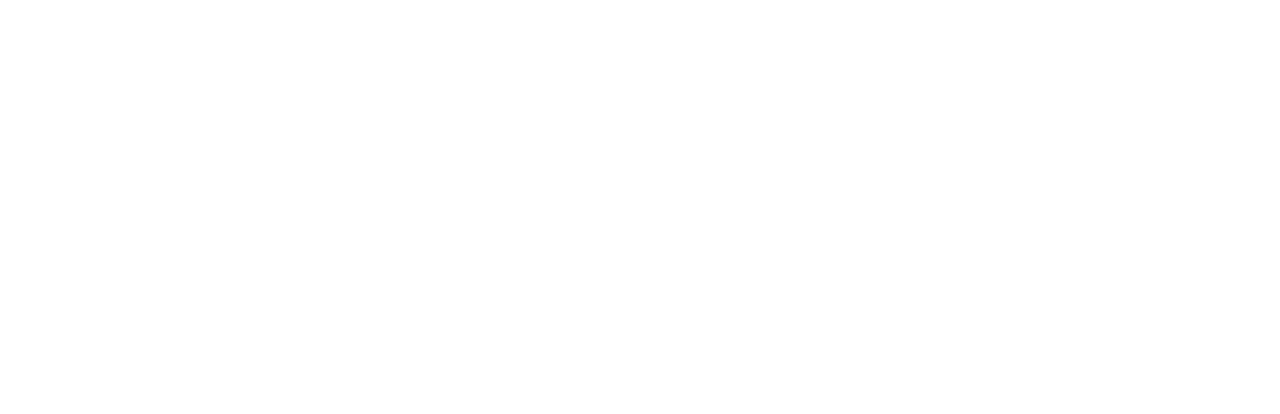
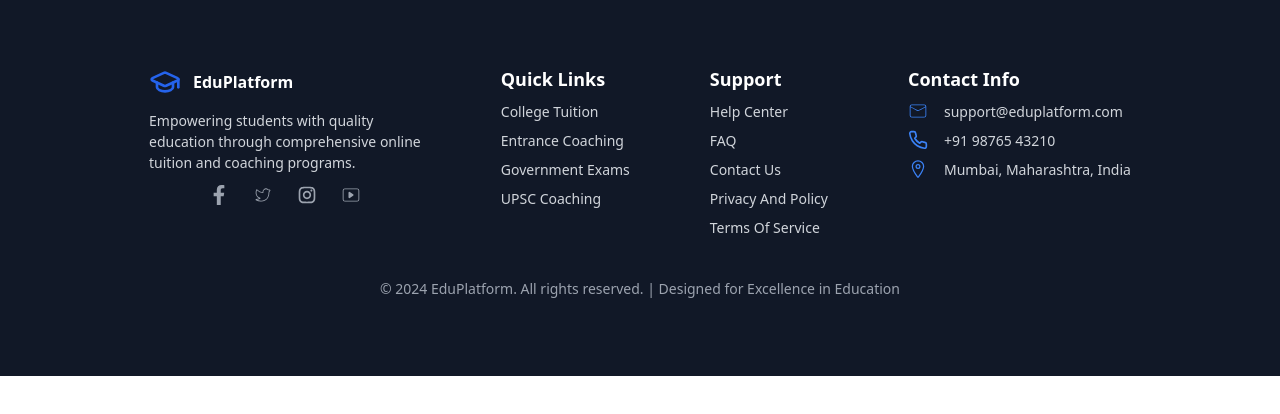
Before and after one commit to Midhun123-git/EduPlatFom, a React (Vite) app: page /Footer in a window 1280 px wide. Before the commit this address had no page. Shown: the top 414 px of the page. Built offline with nearby package versions, Linux system fonts and the light colour scheme.

Commit message:
Footer Completedx

```diff
--- a/src/App.jsx
+++ b/src/App.jsx
@@ -10,6 +10,7 @@
 import Review from "./Componets/Review"
 import ReviewPage from './Pages/ReviewPage'
 import Promotion from './Pages/Promotion'
+import Footer from './Pages/Footer'
 const App = () => {
   return (
 
@@ -23,6 +24,7 @@
        <Route path="/Review" element={<Review/>}/>
        <Route path="/ReviewPage" element={<ReviewPage/>}/>
        <Route path="/Promotion" element={<Promotion/>}/>
+       <Route path="/Footer" element={<Footer/>}/>
        {/* <Route path="/PopularCourses" element={<PopularCourses/>}/> */}
     </Routes>
   )
--- /dev/null
+++ b/src/Pages/Footer.jsx
@@ -0,0 +1,79 @@
+import React from 'react'
+import { LuGraduationCap } from "react-icons/lu";
+import { FaFacebookF } from "react-icons/fa";
+import { CiTwitter } from "react-icons/ci";
+import { RiInstagramLine } from "react-icons/ri";
+import { CiYoutube } from "react-icons/ci";
+import { CiMail } from "react-icons/ci";
+import { FiPhone } from "react-icons/fi";
+import { IoLocationOutline } from "react-icons/io5";
+const Footer = () => {
+  return (
+      <div className='flex flex-col w-full lg:h-[376px]
+     bg-[#111827] flex   items-center  justify-center
+      gap-10  px-5 py-10'>
+         <div className='
+    flex  flex-col lg:flex-row  items-start  justify-center
+      gap-10 md:gap-20  '>
+             <div className='flex flex-col gap-3 text-center lg:text-left'>
+                <div className='flex flex-row gap-3 items-center  justify-center lg:justify-start'>
+                                        <LuGraduationCap size={32} className='text-[#2563EB]'/>
+                                        <p className='font-[700]  text-[#FFFFFF]'>EduPlatform</p>
+                </div>
+                <p className='text-[#D1D5DB] font-[400] text-[14px]'>
+                    Empowering students with quality  <br />
+                    education through comprehensive online <br />
+                    tuition and coaching programs.
+                </p>
+                <div className='flex gap-6 justify-center lg:jystify-start'>
+                                        <FaFacebookF size={20} className='text-[#9CA3AF] cursor-pointer'/>
+                                        <CiTwitter size={20} className='text-[#9CA3AF] cursor-pointer'/>
+                                        <RiInstagramLine size={20} className='text-[#9CA3AF] cursor-pointer'/>
+                                        <CiYoutube  size={20} className='text-[#9CA3AF] cursor-pointer'/>
+                </div>
+             </div>
+
+             <div className='flex flex-col  gap-2'>
+                  <p className='font-[600] text-[18px] text-[#FFFFFF]'>Quick Links</p>
+                  <p className='font-[400] text-[14px] text-[#D1D5DB]'>College Tuition</p>
+                  <p className='font-[400] text-[14px] text-[#D1D5DB]'>Entrance Coaching</p>
+                  <p className='font-[400] text-[14px] text-[#D1D5DB]'>Government Exams</p>
+                  <p className='font-[400] text-[14px] text-[#D1D5DB]'>UPSC Coaching</p>
+
+             </div>
+
+             <div className='flex flex-col  gap-2'>
+                  <p className='font-[600] text-[18px] text-[#FFFFFF]'>Support</p>
+                  <p className='font-[400] text-[14px] text-[#D1D5DB]'>Help Center</p>
+                  <p className='font-[400] text-[14px] text-[#D1D5DB]'>FAQ</p>
+                  <p className='font-[400] text-[14px] text-[#D1D5DB]'>Contact Us</p>
+                  <p className='font-[400] text-[14px] text-[#D1D5DB]'>Privacy And Policy</p>
+                    <p className='font-[400] text-[14px] text-[#D1D5DB]'>Terms Of Service</p>
+             </div>
+             <div className='flex flex-col  gap-2'>
+                  <p className='font-[600] text-[18px] text-[#FFFFFF]'>Contact Info</p>
+                  <div className='flex gap-4'>
+                            <CiMail size={20} className='text-[#3B82F6]'/>
+                            <p className='font-[400] text-[14px] text-[#D1D5DB]'>support@eduplatform.com</p>
+                  </div>
+                  <div className='flex gap-4'>
+                            < FiPhone size={20} className='text-[#3B82F6]'/>
+                            <p className='font-[400] text-[14px] text-[#D1D5DB]'>+91 98765 43210</p>
+                  </div>
+                  <div className='flex gap-4'>
+                            <IoLocationOutline size={20} className='text-[#3B82F6]'/>
+                            <p className='font-[400] text-[14px] text-[#D1D5DB]'>Mumbai, Maharashtra, India</p>
+                  </div>
+
+             </div>
+
+
+
+    </div>
+     <p className='text-center text-[14px] font-[400] text-[#9CA3AF] pb-3'>© 2024 EduPlatform. All rights reserved. | Designed for Excellence in Education</p>
+        </div>
+
+  )
+}
+
+export default Footer
```
